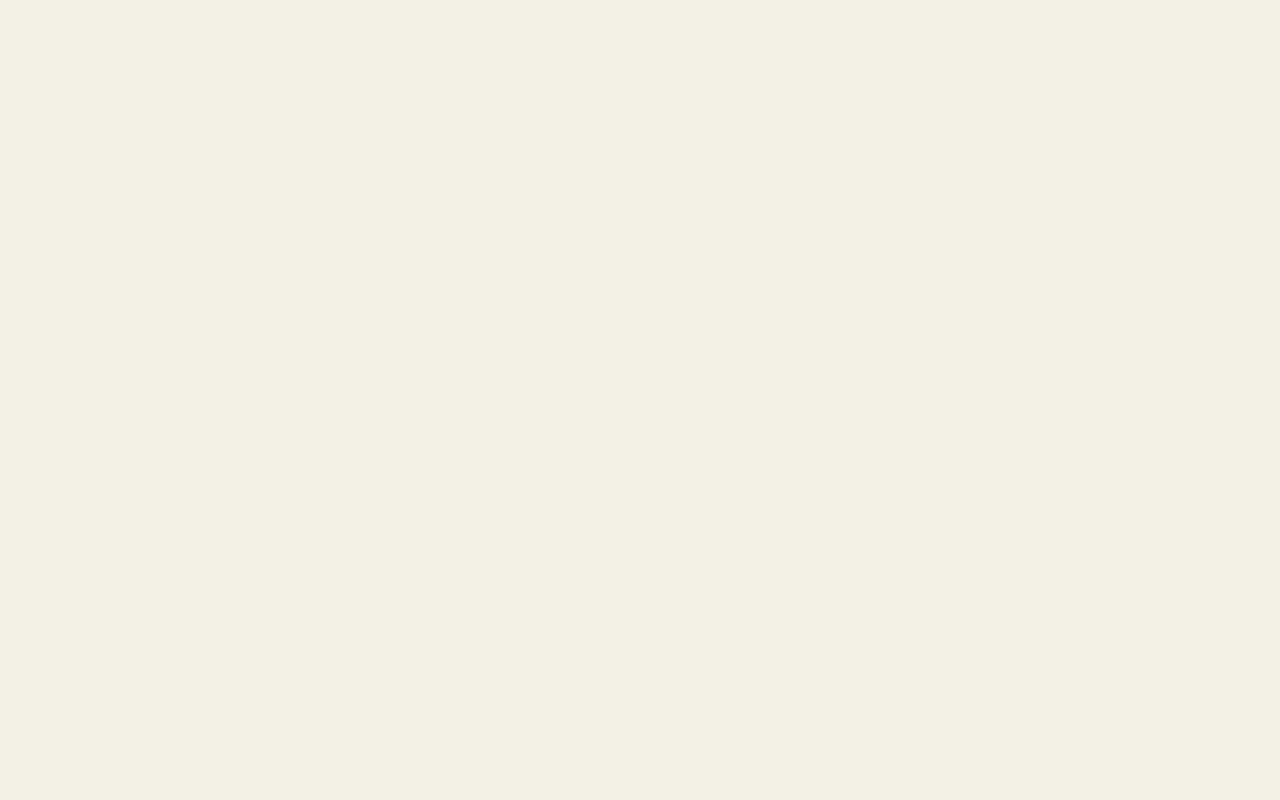
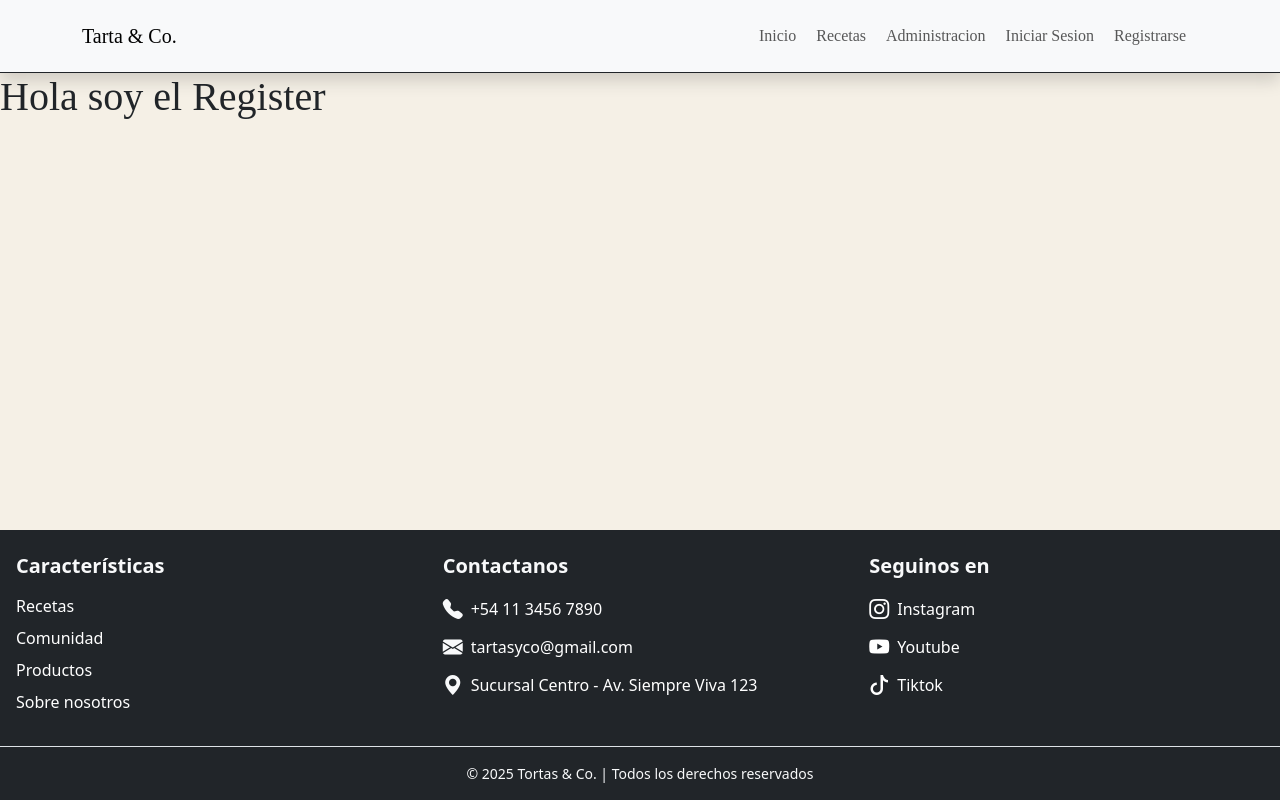
Before and after one commit to Maxii34/Tp-06-Blog-de-Recetas, a React (Vite) app: page /register in a window 1280 px wide. Built offline with nearby package versions, Linux system fonts and the light colour scheme; a web font is replaced by a local one.

Commit message:
Se agrego el componente register y se enruto en app.jsx

```diff
--- a/src/App.jsx
+++ b/src/App.jsx
@@ -1,6 +1,6 @@
 // App.jsx
 import { BrowserRouter, Route, Routes } from "react-router";
-import { Inicio, Recetas, Administracion, Login } from "./components/index.jsx";
+import { Inicio, Recetas, Administracion, Login, Register } from "./components/index.jsx";
 import { useState } from "react";
 
 function App() {
@@ -20,6 +20,7 @@ function App() {
           <Route path="/" element={<Inicio handleShow={handleShow} />} />
           <Route path="/recetas" element={<Recetas />} />
           <Route path="/administracion" element={<Administracion />} />
+          <Route path="/register" element={<Register />} />
           {/* Ya no necesitamos la ruta /login para el modal. */}
           {/* Si /login debe ser una página de login completa, deja la ruta y renombra el componente Modal/Login. */}
           <Route path="*" element={""} />
--- a/src/components/index.jsx
+++ b/src/components/index.jsx
@@ -13,3 +13,4 @@ export * from "./Ui/Video.jsx";
 export * from "./pages/Administracion.jsx";
 export * from "./Ui/ItenTable.jsx";
 export * from "./Ui/Login.jsx";
+export * from "./pages/Register.jsx";
--- /dev/null
+++ b/src/components/pages/Register.jsx
@@ -0,0 +1,14 @@
+import { Menu, Footer } from "../index.jsx";
+
+export const Register = () => {
+    return (
+        <>
+        <Menu />
+        <main>
+            <h1>Hola soy el Register</h1>
+
+        </main>
+        <Footer />
+        </>
+    );
+};
--- a/src/components/shared/Menu.jsx
+++ b/src/components/shared/Menu.jsx
@@ -19,7 +19,7 @@ export const Menu = ({ handleShow }) => {
             <Link to={"/recetas"} className="nav-link me-1">Recetas</Link>
             <Link to={"/administracion"} className="nav-link me-1">Administracion</Link>
             <button className="nav-link me-1" onClick={handleShow}>Iniciar Sesion</button>
-            <Link to={""} className="nav-link me-1">Registrarse</Link>
+            <Link to={"/register"} className="nav-link me-1">Registrarse</Link>
           </Nav>
         </Navbar.Collapse>
       </Container>
```
